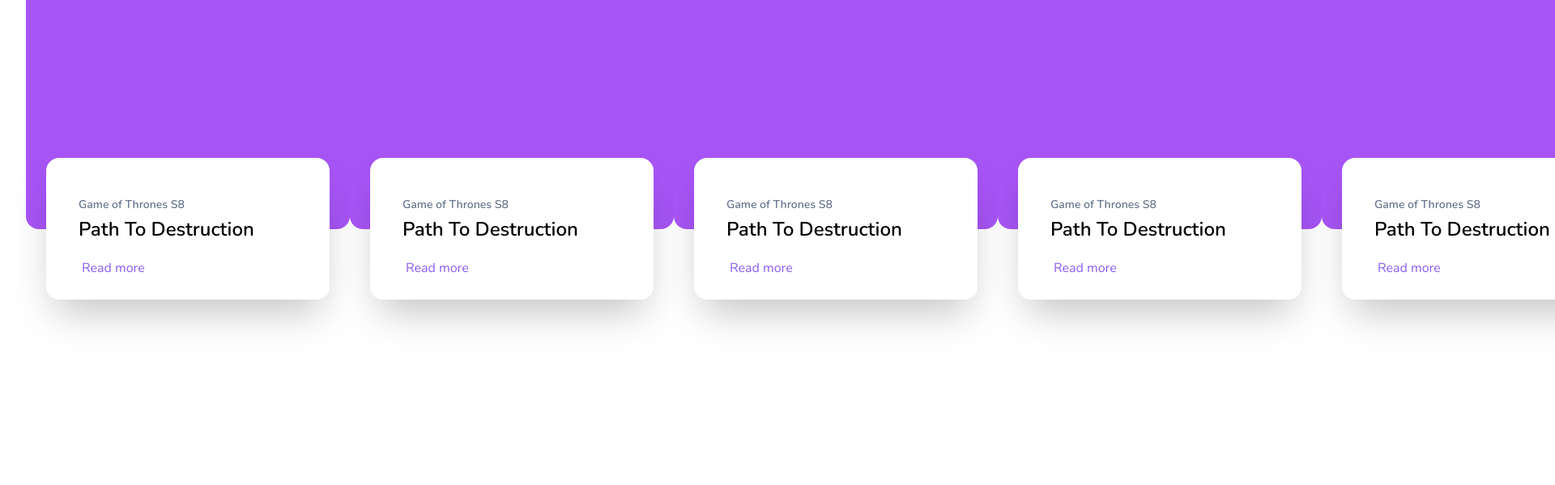
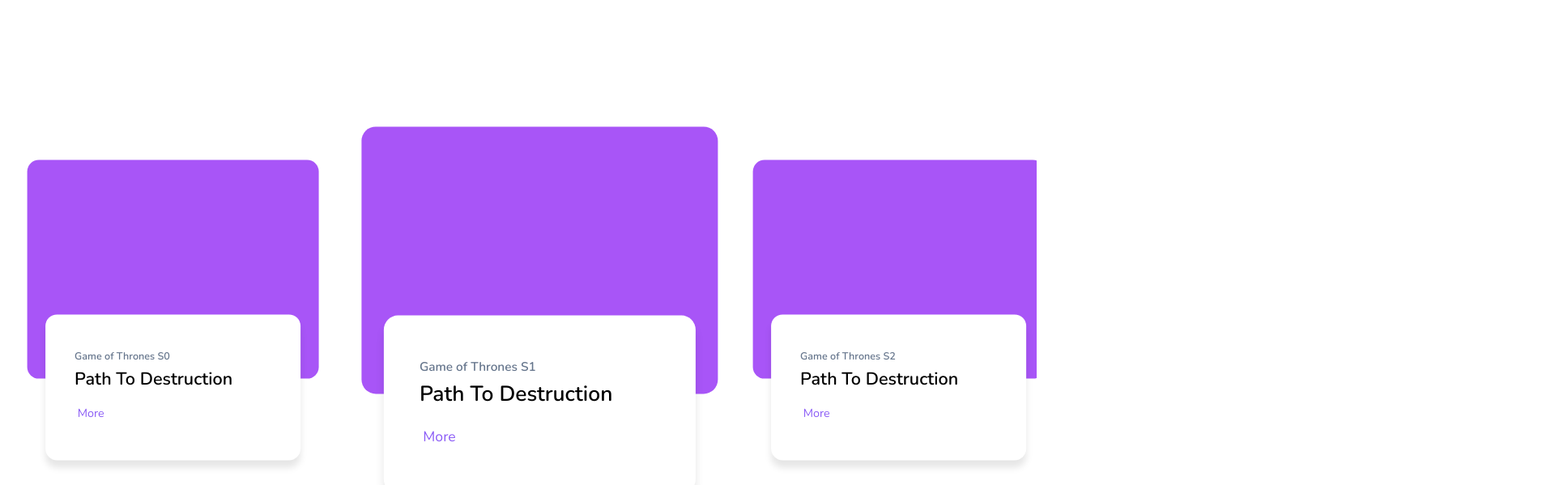
Before and after one commit to arndom/ending-maker, a Next.js app: page / in a window 1280 px wide. Shown: the part 817-1416 px from the top of the page at 81% size, 1920 px wide, since content can reach past the window. Built offline with nearby package versions, Linux system fonts and the light colour scheme.

Commit message:
update ui

```diff
--- a/package.json
+++ b/package.json
@@ -16,7 +16,9 @@
     "@mui/base": "^5.0.0-beta.40",
     "next": "14.1.0",
     "react": "^18",
-    "react-dom": "^18"
+    "react-dom": "^18",
+    "react-slick": "^0.30.2",
+    "slick-carousel": "^1.8.1"
   },
   "devDependencies": {
     "@cloudflare/next-on-pages": "^1.11.0",
@@ -24,6 +26,7 @@
     "@types/node": "^20",
     "@types/react": "^18",
     "@types/react-dom": "^18",
+    "@types/react-slick": "^0.23.13",
     "autoprefixer": "^10.0.1",
     "eslint": "^8",
     "eslint-config-next": "14.1.0",
--- a/src/app/globals.css
+++ b/src/app/globals.css
@@ -1,6 +1,7 @@
 @tailwind base;
 @tailwind components;
 @tailwind utilities;
+
 
 body::before {
 	--line: hsl(0 0% 5% / 0.25);
@@ -17,6 +18,20 @@
 	z-index: -1;
 }
 
+::selection {
+  background-color: rgba(124, 58, 237, 0.15);
+}
+
+/* Hide scrollbar for Chrome, Safari and Opera */
+::-webkit-scrollbar {
+	display: none;
+}
+
+body {
+	-ms-overflow-style: none;  /* IE and Edge */
+  scrollbar-width: none;  /* Firefox */
+}
+
 .navbar > svg {
 	width: 64px;
 	height: 64px
@@ -29,3 +44,16 @@
 section {
 	height: 100vh;
 }
+
+.slick-slide {
+	transform: scale(0.9);
+	transition: transform 500ms;
+}
+
+.slick-current {
+	transform: scale(1.1);
+}
+
+.backdrop  {
+	-webkit-tap-highlight-color: transparent;
+}
--- a/src/app/page.tsx
+++ b/src/app/page.tsx
@@ -1,17 +1,89 @@
 "use client" // had to because of onClick
+
+import * as React from 'react';
 
 import AppButton from "@/components/button";
 import AppInput from "@/components/input";
 import Logo from "@/components/logo";
 
+import Slider from "react-slick";
+
+import "slick-carousel/slick/slick.css";
+import "slick-carousel/slick/slick-theme.css";
+
 export default function Home() {
+  const [selected, setSelected] = React.useState<null | number>(null);
+  const [open, setOpen] = React.useState(false);
+  const sliderRef = React.useRef<Slider | null>(null);
+
+  const handleOpen = (index: number) => {
+    setOpen(true)
+    setSelected(index)
+  };
+
+  const handleClose = () => {
+    setSelected(null);
+    setOpen(false);
+  }
+
+  const sliderSettings = {
+    centerMode: true,
+    centerPadding: "0px",
+    dots: true,
+    arrrows: false,
+    infinite: true,
+    autoplay: true,
+    autoplaySpeed: 3000,
+    speed: 500, // animation speed
+    variableWidth: true,
+    adaptiveHeight: true,
+    slidesToShow: 4,
+    slidesToScroll: 4,
+    pauseOnHover: true,
+    afterChange: () => handleClose(),
+    responsive: [
+      {
+        breakpoint: 1536,
+        settings: {
+          slidesToShow: 3,
+          slidesToScroll: 3,
+        }
+      },
+      {
+        breakpoint: 1280,
+        settings: {
+          slidesToShow: 2,
+          slidesToScroll: 2,
+        }
+      },
+      {
+        breakpoint: 1024,
+        settings: {
+          slidesToShow: 2,
+          slidesToScroll: 2,
+        }
+      },
+      {
+        breakpoint: 640,
+        settings: {
+          slidesToShow: 1,
+          slidesToScroll: 1
+        }
+      }
+    ]
+  };
+
   const scrollIntoView = () => {
     const target = document.getElementById("generated");
     if (target) target.scrollIntoView({ behavior: "smooth" });
   }
 
+  const changeSlide = (index: number) => {
+    sliderRef.current?.slickGoTo(index);
+  }
+
   return (
-    <main className="min-h-screen m-auto px-8">
+    <main className="min-h-screen m-auto px-8 pb-8">
       <div className="navbar fixed top-2 left-2 w-full p-4 z-10">
         <Logo />
       </div>
@@ -35,7 +107,7 @@
           </span>
         </h1>
 
-        <div className="flex items-center gap-4">
+        <div className="flex items-center justify-center flex-wrap gap-4">
           <AppInput placeholder="Game of Thrones S8..." />
           <AppButton onClick={scrollIntoView}>Generate</AppButton>
         </div>
@@ -43,31 +115,71 @@
 
       <section
         id="generated"
-        // className="flex flex-col items-center justify-center"
+        className="flex items-center justify-center overflow-hidden -mx-8"
       >
-        <div className="flex">
-          {Array.from({ length: 6 })
+        <div className="min-w-0">
+          <Slider
+              {...sliderSettings}
+            ref={sliderRef}
+          >
+            {Array.from({ length: 5 })
               .fill(0)
-            .map((item, ind) => (
-              <div key={ind} className="flex flex-col items-center">
+              .map((item, ind) => {
+                const isSelected = ind === selected;
+
+                return (
+                  <div
+                    key={ind}
+                    className="!flex flex-col items-center mx-6 py-10 cursor-pointer"
+                    onClick={() => changeSlide(ind)}
+                  >
                     <div className="bg-purple-500 w-[400px] h-[300px] rounded-2xl" />
 
-                <div className="bg-white w-[350px] h-[175px] px-10 py-12 rounded-2xl -mt-[88px] shadow-2xl">
+                    <div
+                      className={`bg-white w-[350px] h-[${
+                        isSelected ? "300px" : "175px"
+                      }] px-10 py-12 rounded-2xl -mt-[88px] shadow-[0_10px_10px_0px_rgba(0,0,0,0.1)] overflow-y-auto`}
+                    >
                       <p className="text-sm mb-1 font-semibold text-slate-500">
-                    Game of Thrones S8
+                        Game of Thrones S{ind}
                       </p>
                       <p className="text-2xl font-semibold mb-4 capitalize">
                         Path to destruction
                       </p>
+                      {!isSelected && (
                         <button
                           type="button"
+                          onClick={() => handleOpen(ind)}
                           className="cursor-pointer transition duration-300 p-1 rounded-md text-violet-500 hover:bg-violet-50 active:bg-violet-200 active:scale-[0.99"
                         >
-                    Read more
+                          More
+                        </button>
+                      )}
+
+                      {isSelected && (
+                        <div>
+                          <p>
+                            Lorem ipsum dolor sit amet consectetur adipisicing
+                            elit. Reprehenderit eveniet possimus reiciendis
+                            perferendis? Quibusdam nulla exercitationem amet
+                            nisi, labore, consequuntur vel ducimus, perferendis
+                            in ipsum pariatur fugit sapiente repellendus eius!
+                          </p>
+
+                          <button
+                            type="button"
+                            onClick={handleClose}
+                            className="mt-4 cursor-pointer transition duration-300 p-1 rounded-md text-violet-500 hover:bg-violet-50 active:bg-violet-200 active:scale-[0.99"
+                          >
+                            Less
                           </button>
                         </div>
+                      )}
                     </div>
-            ))}
+                  </div>
+                );
+              })}
+          </Slider>
         </div>
       </section>
     </main>
--- /dev/null
+++ b/src/components/modal.tsx
@@ -0,0 +1,39 @@
+import * as React from 'react';
+import PropTypes from 'prop-types';
+import clsx from 'clsx';
+import { Modal as BaseModal } from '@mui/base/Modal';
+
+type Props = {
+  open: boolean;
+  handleClose: () => void;
+  children: React.ReactNode
+}
+
+export default function Modal(props: Props) {
+  const { open, handleClose, children } = props;
+
+  return (
+    <div>
+      <BaseModal
+        open={open}
+        onClose={handleClose}
+        className="fixed inset-0 z-1300 flex items-center justify-center"
+        slots={{
+          backdrop: (props) => (
+            <div
+              {...props}
+              className={clsx(
+                { "base-Backdrop-open": open },
+                "backdrop fixed inset-0 bg-black bg-opacity-50 z-[-1]"
+              )}
+            />
+          ),
+        }}
+      >
+        <div className="min-w-[400px] flex flex-col gap-8 overflow-hidden bg-white rounded-lg p-24 shadow-xl focus-visible:outline-none">
+          {children}
+        </div>
+      </BaseModal>
+    </div>
+  );
+}
--- a/tailwind.config.ts
+++ b/tailwind.config.ts
@@ -7,7 +7,7 @@
     "./src/app/**/*.{js,ts,jsx,tsx,mdx}",
   ],
   theme: {
-    extend: { },
+    extend: {},
   },
   plugins: [],
 };
```
Also changed, not shown: 1 other file (tests, documents, lock files or other folders). Lines whose indentation alone changed are shown as unchanged.
